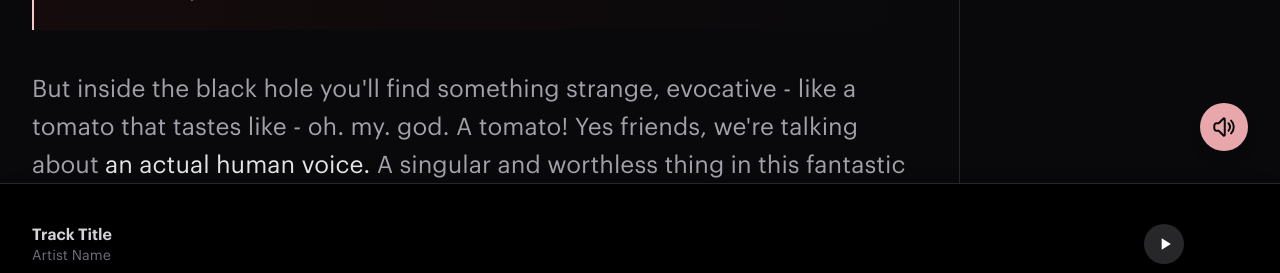
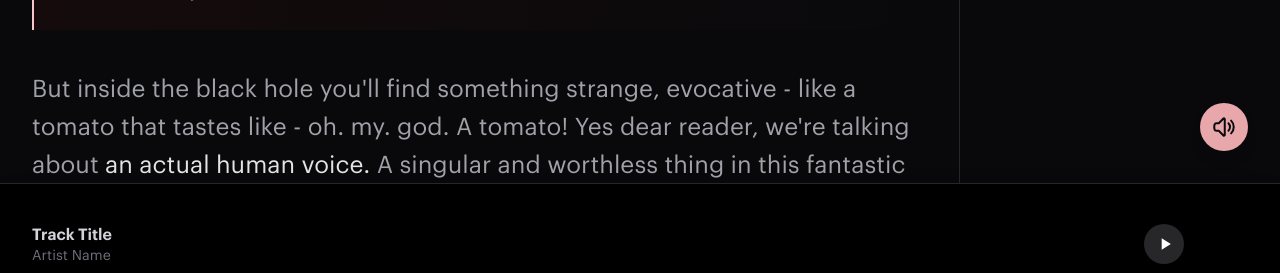
Before and after one commit to joedeluca/leobruno, a Next.js app: page /newsletter in a window 1280 px wide. Shown: the part 617-890 px from the top of the page. Built offline with nearby package versions, Linux system fonts and the light colour scheme.

Commit message:
Update newsletter content for improved reader engagement

```diff
--- a/app/newsletter/page.tsx
+++ b/app/newsletter/page.tsx
@@ -100,7 +100,7 @@ export default function NewsletterPage() {
         >
           <p>
             But inside the black hole you'll find something strange, evocative - like a
-            tomato that tastes like - oh. my. god. A tomato! Yes friends, we're talking about{" "}
+            tomato that tastes like - oh. my. god. A tomato! Yes dear reader, we're talking about{" "}
             <strong className="text-zinc-200 font-normal">
               an actual human voice.
             </strong>{" "}
```
